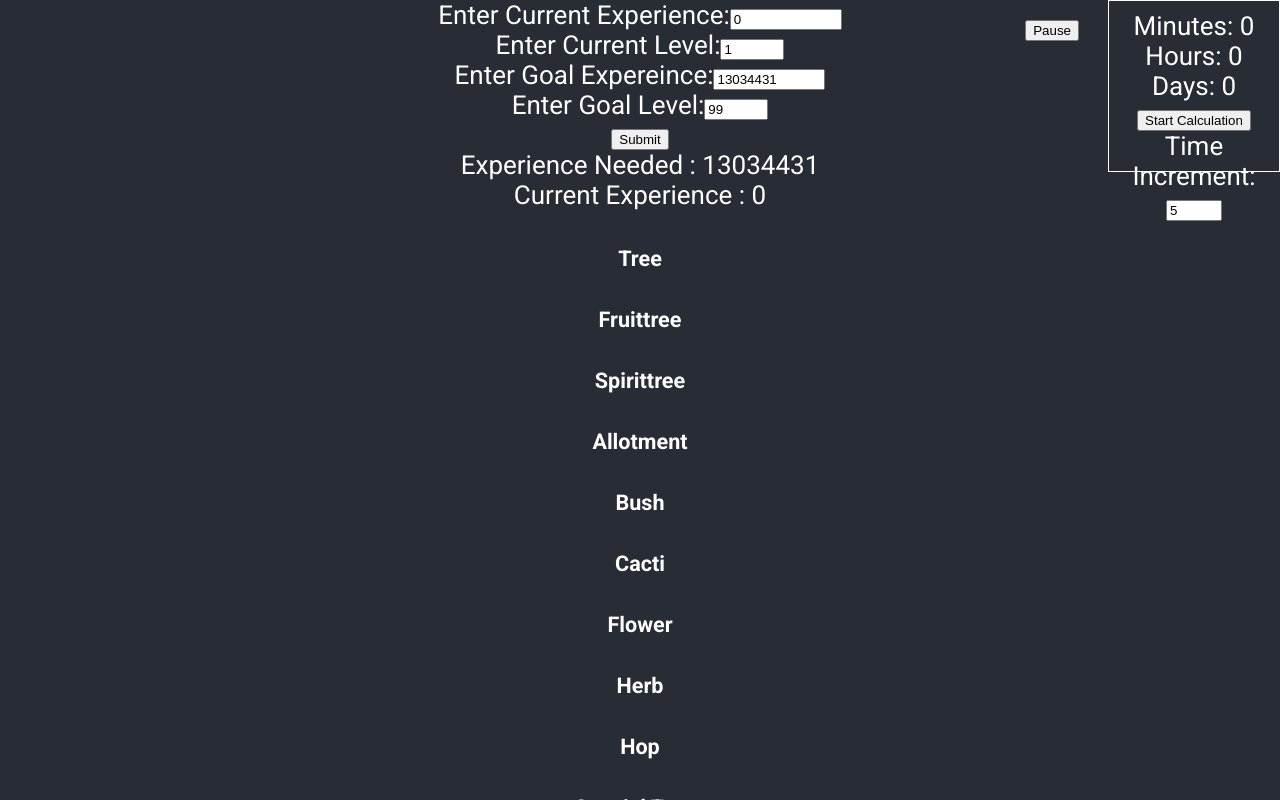
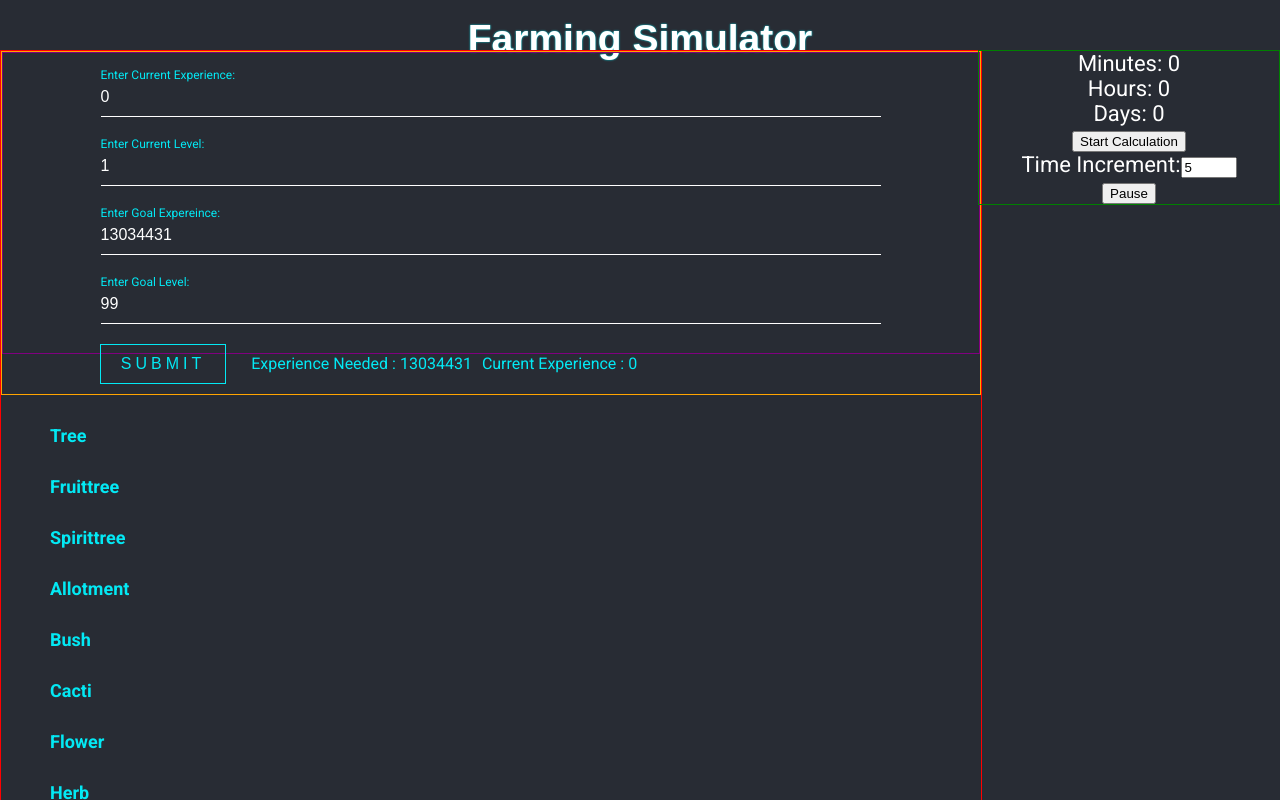
Before and after one commit to DanielLChapman/FarmingCalculator, a React (Create React App) app in the folder farming-calculator/: page / in a window 1280 px wide. Shown: the top 800 px of the page. Built offline with nearby package versions, Linux system fonts and the light colour scheme.

Commit message:
Left side css

```diff
--- a/farming-calculator/src/App.js
+++ b/farming-calculator/src/App.js
@@ -1,5 +1,7 @@
 import React, {Component} from 'react';
 import './css/App.css';
+import './css/right.css';
+import './css/left.css';
 
 import {experienceCalculation, initialization} from './function';
 
@@ -203,7 +205,7 @@ class App extends Component {
   setExperience = (experienceObject) => {
     let state = this.state;
 
-    state.currentExperience += experienceObject.currentExperience;
+    state.currentExperience = experienceObject.currentExperience;
     state.currentLevel = experienceObject.currentLevel;
     state.goalExperience = experienceObject.goalExperience;
     state.goalLevel = experienceObject.goalLevel;
@@ -298,22 +300,9 @@ planting: {
     return (
       <div className="App">
         <main className="App-content">
-          <section className="timer">
-            Minutes: {this.state.minutes} <br />
-            Hours: {this.state.hours} <br />
-            Days: {this.state.days} <br />
-            <button onClick={this.startTimer}>
-              {this.state.startCounting ? 'Res': 'S'}tart Calculation</button>
-            <label className="increment">
-              Time Increment:
-              <input type="number" name="time" value={this.state.timeModifier}  onChange={this.handleChange} max="60" min="1" />
-            </label>
-            <label className="pause">
-              <button name="pause" onClick={this.handleChange}>{this.state.pause ? 'Paused' : 'Pause'}</button>
-            </label>
+          <header><h2>Farming Simulator</h2></header>
 
-          </section>
-
+          <section className="left-side">
             <section className="content-view">
               <ExperienceView
                 currentExperience={this.state.currentExperience}
@@ -326,7 +315,31 @@ planting: {
                 level={this.state.currentLevel}
                 addToPlanting={this.addToPlanting} />
             </section>
+          </section>
+          <section className="right-side">
+            <section className="timer">
+              Minutes: {this.state.minutes} <br />
+              Hours: {this.state.hours} <br />
+              Days: {this.state.days} <br />
+              <button onClick={this.startTimer}>
+                {this.state.startCounting ? 'Res': 'S'}tart Calculation</button>
+
+
+            </section>
+            <section className="time-increment">
+             <label className="increment">
+                Time Increment:
+                <input type="number" name="time" value={this.state.timeModifier}  onChange={this.handleChange} max="60" min="1" />
+              </label>
+            </section>
+
+              <label className="pause">
+                <button name="pause" onClick={this.handleChange}>{this.state.pause ? 'Paused' : 'Pause'}</button>
+              </label>
+          </section>
+
         </main>
+
 
 
 
--- a/farming-calculator/src/components/DropdownSelection.js
+++ b/farming-calculator/src/components/DropdownSelection.js
@@ -176,12 +176,12 @@ class DropdownSelection extends Component {
                 <td>
                     {/* something to ignore level issues maybe, or add upgrade paths */}
                     {this.props.level >= this.state.level && (
-                        <span>Level high enough</span>
+                        <button className="special-button" onClick={this.handleSubmit}>Add</button>
                     )}
                     {this.props.level < this.state.level && (
-                        <span>Level Too Low</span>
+                        <span>Level Too Low <br/><button onClick={this.handleSubmit}>Add Anyways</button></span>
                     )}
-                    <button onClick={this.handleSubmit}>Add</button>
+
 
 
                 </td>
--- a/farming-calculator/src/components/ExperienceView.js
+++ b/farming-calculator/src/components/ExperienceView.js
@@ -11,27 +11,17 @@ class ExperienceView extends Component {
             goalExperience: 13034431,
             goalLevel: 99,
             experienceNeeded: 13034431,
-        }
-    }
-
-    static getDerivedStateFromProps(props, state) {
-        let currentExperience = props.currentExperience;
-        let currentLevel = generateLevel(currentExperience, false).currentLevel;
-        let a = state.goalExperience - currentExperience;
-        a >= 0 ? a =  state.goalExperience - currentExperience  : a = 0;
-
-        return {
-            currentExperience,
-            currentLevel,
-            experienceNeeded: a,
+            updated: false,
         }
     }
 
     handleChange = (e) => {
+
         let state = this.state;
         let target = parseInt(e.target.value, 10);
         state[e.target.name] = target;
         let r;
+
 
         if (e.target.name.includes('Experience')) {
             r = generateLevel(target, false);
@@ -47,10 +37,13 @@ class ExperienceView extends Component {
             state.goalLevel = r.currentLevel;
         }
 
+
+
         let a = state.goalExperience - state.currentExperience;
         a >= 0 ? state.experienceNeeded = a : state.experienceNeeded = 0;
 
-        console.log(state.experienceNeeded);
+        state.updated = true;
+
 
         this.setState({...state});
 
@@ -70,51 +63,71 @@ class ExperienceView extends Component {
 
     render() {
         return (
-            <section>
-                <label>
-                    Enter Current Experience:
+            <section className="experience-view">
+                <div className="form-boxes">
+                <div className="fbd currentExperienceBox">
                     <input type="number"
                             name="currentExperience"
                             value={this.state.currentExperience}
                             onChange={this.handleChange}
                             min="0"
                             max="200000000" />
-                </label><br />
                     <label>
-                    Enter Current Level:
+                        Enter Current Experience:
+
+                    </label>
+                </div>
+
+                <div className="fbd currentLevelBox">
                  <input type="number"
                             name="currentLevel"
                             value={this.state.currentLevel}
                             onChange={this.handleChange}
                             min="1"
                             max="200" />
-                </label><br />
                     <label>
-                    Enter Goal Expereince:
+                        Enter Current Level:
+
+                    </label>
+                </div>
+                <div className="fbd goalExperienceBox">
                 <input type="number"
                             name="goalExperience"
                             value={this.state.goalExperience}
                             onChange={this.handleChange}
                             min="0"
                             max="200000000" />
-                </label><br />
                     <label>
-                    Enter Goal Level:
+                        Enter Goal Expereince:
+
+                    </label>
+                </div>
+                <div className="fbd goalLevelBox">
                     <input type="number"
                             name="goalLevel"
                             value={this.state.goalLevel}
                             onChange={this.handleChange}
                             min="2"
                             max="200" />
-                </label><br />
+                    <label>
+                        Enter Goal Level:
+
+                    </label>
+                </div>
+                </div>
                 <button onClick={
                     this.handleSubmit
                 }>Submit</button>
 
-                <br />
+
+                <span className="experience-needed">
                     Experience Needed : {this.state.experienceNeeded}
-                <br />
+                </span>
+                <span className="current-experience">
                     Current Experience : {this.props.currentExperience}
+                </span>
+
+
             </section>
         );
     }
--- a/farming-calculator/src/css/App.css
+++ b/farming-calculator/src/css/App.css
@@ -1,11 +1,4 @@
-.App {
-  text-align: center;
-}
 
-.App-logo {
-  height: 40vmin;
-  pointer-events: none;
-}
 
 @media (prefers-reduced-motion: no-preference) {
   .App-logo {
@@ -18,38 +11,42 @@
   min-height: 100vh;
   display: flex;
   flex-direction: column;
-  align-items: center;
-  justify-content: center;
+  align-items: left;
+  justify-content: left;
   font-size: calc(10px + 2vmin);
   color: white;
 }
+header {
+  position: absolute;
+  top: -15px;
+  font-family: sans-serif;
+  text-shadow: 0 0 2px  #03e9f4;
+  width: 100%;
+  padding: 0;
+  color: #fff;
+  text-align: center;
 
-.App-link {
-  color: #61dafb;
 }
 
-@keyframes App-logo-spin {
-  from {
-    transform: rotate(0deg);
-  }
-  to {
-    transform: rotate(360deg);
-  }
+.right-side {
+  position: absolute;
+  width: 300px;
+  border: 1px solid green;
+  right: 0;
+  top: 50px;
+  text-align: center;
 }
 
+.left-side {
+  left: 0;
+  top: 50px;
 
-.timer {
-  position: absolute;
-  top: 0;
-  right: 0;
-  border:1px solid white;
-  width: 150px;
-  height: 150px;
-  padding: 10px;
+  position: relative;
+  width: calc(100% - 300px);
+  border:1px solid red;
 }
 
-.pause {
-  position: absolute;
-  top: 10px;
-  right: 200px;
+.main-content h5 {
+  font-size: 16px;
+  color: #03e9f4;
 }
--- a/farming-calculator/src/css/index.css
+++ b/farming-calculator/src/css/index.css
@@ -1,12 +1,9 @@
 body {
   margin: 0;
+  padding: 0;
   font-family: 'Roboto', 'Droid Sans', 'Helvetica Neue',
     sans-serif;
   -webkit-font-smoothing: antialiased;
   -moz-osx-font-smoothing: grayscale;
+  background-color: #282c34;
 }
-
-code {
-  font-family: source-code-pro, Menlo, Monaco, Consolas, 'Courier New',
-    monospace;
-}
--- /dev/null
+++ b/farming-calculator/src/css/left.css
@@ -0,0 +1,145 @@
+@import url("https://fonts.googleapis.com/css2?family=Poppins:wght@300;400;500;600&display=swap");
+.content-view {
+    width: 100%;
+    border:1px solid orange;
+    top: 10px;
+
+
+    box-sizing: border-box;
+
+}
+
+.form-boxes {
+    height: 300px;
+    border:1px solid purple;
+}
+.form-boxes .fbd {
+    position: relative;
+    top: 25px;
+    width: 80%;
+    left: 10%;
+}
+
+.form-boxes div input {
+    width: 100%;
+    padding: 10px 0;
+    font-size: 16px;
+    color: #fff;
+    margin-bottom: 30px;
+    border: none;
+    border-bottom: 1px solid #fff;
+    outline: none;
+    background: transparent;
+  }
+  .form-boxes .fbd label {
+    position: absolute;
+    top:0;
+    left: 0;
+    padding: 10px 0;
+    font-size: 16px;
+    color: #fff;
+    pointer-events: none;
+    transition: .5s;
+  }
+
+  .form-boxes .fbd input:focus ~ label,
+  .form-boxes .fbd input:valid ~ label {
+    top: -20px;
+    left: 0;
+    color: #03e9f4;
+    font-size: 12px;
+  }
+  .experience-view {
+      text-align: left;
+
+  }
+  .experience-view button {
+      position: relative;
+      display: inline-block;
+      top: -10px;
+      left: 10%;
+      padding: 10px 20px;
+      color: #03e9f4;
+      font-size: 16px;
+      text-decoration: none;
+      text-transform: uppercase;
+      background: transparent;
+      border: 1px solid #03e9f4;
+      overflow: hidden;
+      transition: .5s;
+      letter-spacing: 4px
+  }
+
+  .experience-view button:hover {
+    background: #03e9f4;
+    color: #fff;
+  }
+
+  /*
+
+  Media query to bring these down
+
+
+  */
+
+  .experience-needed, .current-experience {
+      display: inline-block;
+      left: calc(10% + 25px);
+      position: relative;
+      top: -10px;
+      color: #03e9f4;
+      font-size: 16px;
+  }
+  .current-experience {
+      left: calc(10% + 35px);
+  }
+
+  .main-content {
+      left: 5%;
+      position: relative;
+  }
+
+  .main-content h5 {
+    font-size: 18px;
+    color: #03e9f4;
+  }
+
+  .sub-patches {
+    font-size: 16px;
+    color: #03e9f4;
+    font-weight: 800;
+  }
+  table {
+    width: 800px;
+    text-align: center;
+    border-collapse: collapse;
+    border-spacing: 0;
+    margin-bottom: 25px;
+    margin-top: 5px;
+  }
+  table thead tr th {
+    padding: 10px;
+    color: white;
+    font-weight: bold;
+    font-size: 15px;
+    color: #03e9f4;
+  }
+  table tbody tr {
+    background-color: #fff;
+  }
+  table tbody tr td {
+    padding: 10px;
+    color: #282c34;
+    font-size: 16px;
+  }
+  td button {
+
+      background: #282c34;
+      color: #03e9f4;
+      padding: 10px 30px;
+      border: 1px solid #03e9f4;
+  }
+
+  td .special-button{
+      margin-left: initial;
+  }
--- /dev/null
+++ b/farming-calculator/src/css/right.css
@@ -0,0 +1,3 @@
+.right-side {
+    font-size: 22px;
+}
```
Lines whose indentation alone changed are shown as unchanged.
